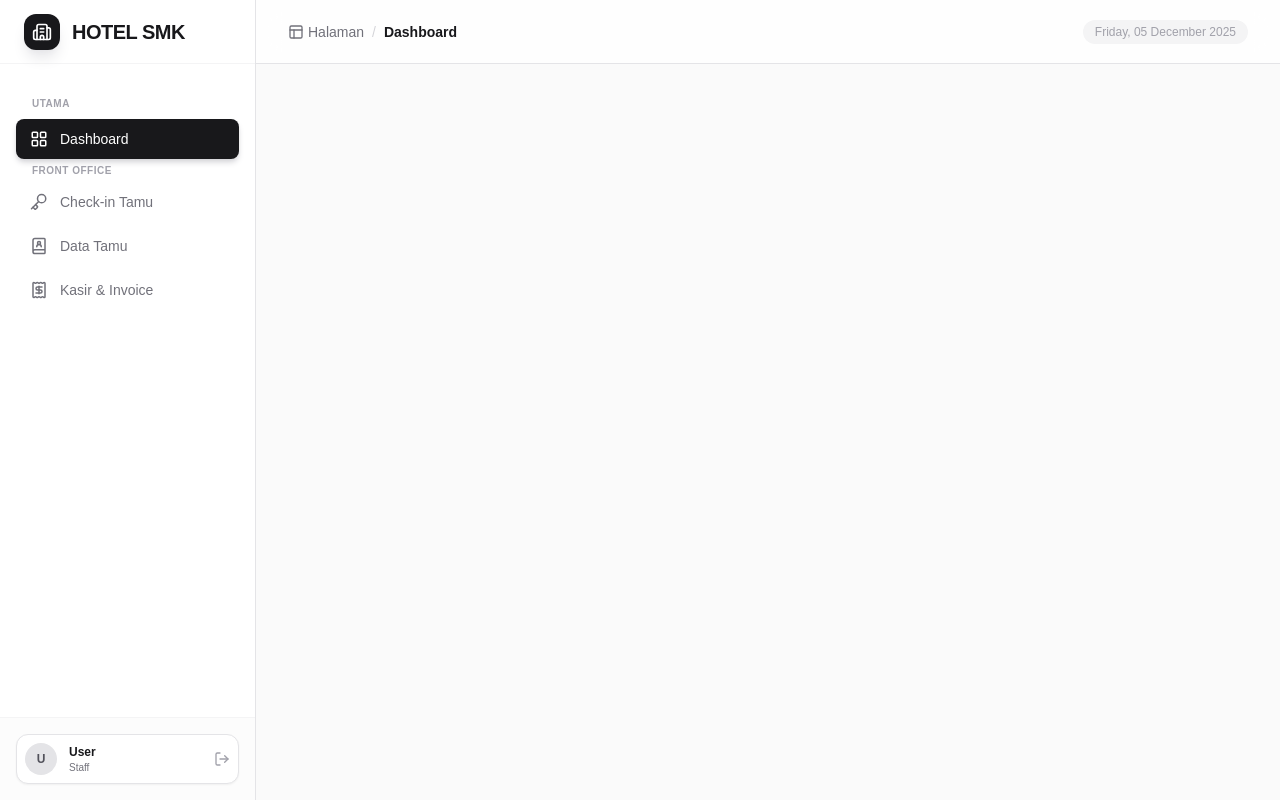
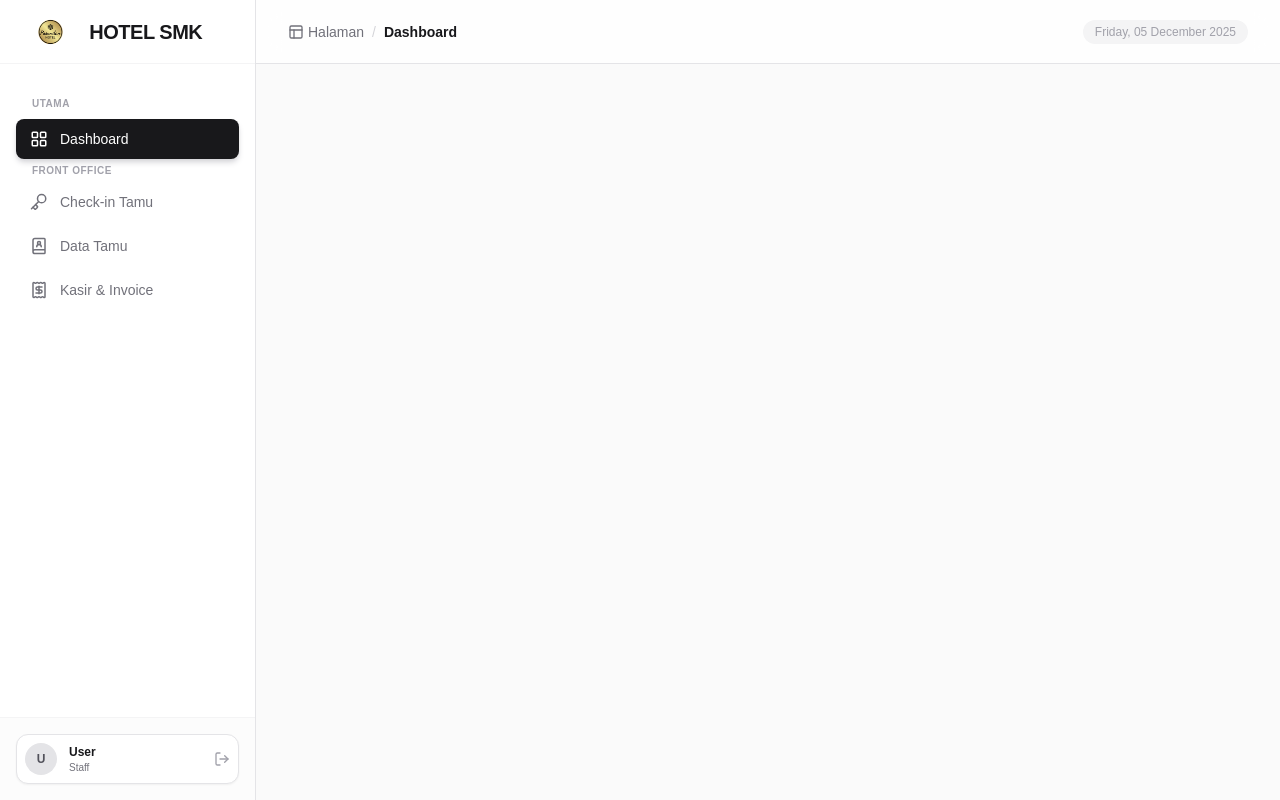
Before and after one commit to SoMyGirl/apps-pasdan-hotel, a PHP site: template views/layout/sidebar.php in a window 1280 px wide. Run offline with PHP 8.4, Linux system fonts and the light colour scheme; the template is opened without the code that fills it, so the values that code supplies are empty; some libraries are stand-ins or nearby versions.

Commit message:
saya menambahkan logo hotel

```diff
--- a/controllers/Checkin/CheckinController.php
+++ b/controllers/Checkin/CheckinController.php
@@ -37,7 +37,7 @@ class CheckinController {
             $sql = "INSERT INTO transaksi
                     (no_invoice, nama_tamu, no_hp, id_kamar, tgl_checkin, durasi_malam, harga_kamar_per_malam, total_biaya_kamar, total_tagihan, status_transaksi, status_bayar, id_user_resepsionis)
                     VALUES
-                    (:inv, :nama, :hp, :id_kamar, :tgl, :durasi, :harga, :total, :total, 'active', 'belum_bayar', :user)";
+                    (:inv, :nama, :hp, :id_kamar, :tgl, :durasi, :harga, :total, :total, 'checkin', 'belum_bayar', :user)";
 
             $stmt = $this->db->prepare($sql);
             $stmt->execute([
--- a/controllers/Checkout/CheckoutController.php
+++ b/controllers/Checkout/CheckoutController.php
@@ -56,7 +56,7 @@ class CheckoutController {
 
             if ($t && $t['status_bayar'] == 'lunas') {
                 // 1. Selesaikan Transaksi
-                $this->db->query("UPDATE transaksi SET status_transaksi='finished', tgl_checkout=NOW() WHERE id_transaksi=$id");
+                $this->db->query("UPDATE transaksi SET status_transaksi='checkin', tgl_checkout=NOW() WHERE id_transaksi=$id");
                 // 2. Ubah Status Kamar jadi Dirty
                 $this->db->query("UPDATE kamar SET status='dirty' WHERE id_kamar=".$t['id_kamar']);
 
--- a/views/layout/sidebar.php
+++ b/views/layout/sidebar.php
@@ -2,9 +2,7 @@
 
     <div class="h-16 flex items-center px-6 border-b border-zinc-100 shrink-0">
         <div class="flex items-center gap-3 font-bold text-xl tracking-tight text-zinc-900">
-            <div class="w-9 h-9 bg-zinc-900 rounded-xl flex items-center justify-center text-white shadow-lg shadow-zinc-200">
-                <i data-lucide="building-2" class="h-5 w-5"></i>
-            </div>
+            <img src="assets/img/logo.png" class="h-10 w-auto" alt="Logo smk pasundan">
             <span>HOTEL SMK</span>
         </div>
     </div>
```
Also changed, not shown: assets/img/logo.png (added).
